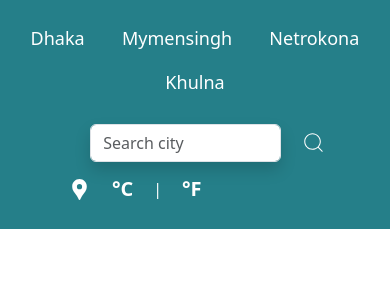
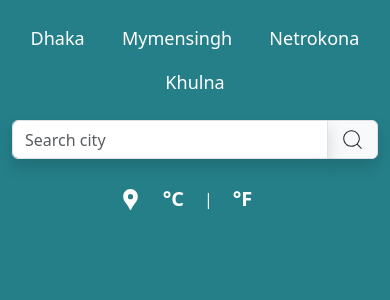
Before and after one commit to sagorpaul142/weather_forecast_app, a React (Vite) app: page / in a window 390 px wide. Shown: the top 300 px of the page. Built offline with nearby package versions, Linux system fonts and the light colour scheme; no server answers.

Commit message:
ui design furnished

```diff
--- a/src/App.jsx
+++ b/src/App.jsx
@@ -54,7 +54,7 @@ function App() {
   }, [query, units])
 
   return (
-    <div className={'container'} style={{backgroundColor: "#257F89"}}>
+    <div className={'container'}>
       <Header setQuery={setQuery}/>
       <SearchSection setQuery={setQuery} units={units} setUnits={setUnits}/>
       {
@@ -73,12 +73,12 @@ function App() {
               <TemperatureAndDetails weather={weather} units={units}/>
               <Forecast items={weather.hourly} title={'Today Forecast'}/>
               <Forecast items={weather.daily} title={'Daily Forecast'} daily/>
-              <br/>
             </>
           )
       }
       <ToastContainer/>
     </div>
+
   )
 }
 
--- a/src/Components/SearchSection.jsx
+++ b/src/Components/SearchSection.jsx
@@ -1,7 +1,6 @@
 import {MdLocationPin} from "react-icons/md";
 import {CiSearch} from "react-icons/ci";
 import {useState} from "react";
-import {RxCross1} from "react-icons/rx";
 
 const SearchSection = ({setQuery, setUnits, units}) => {
   const [city, setCity] = useState('')
@@ -11,10 +10,6 @@ const SearchSection = ({setQuery, setUnits, units}) => {
     if (city) {
       setQuery(city)
     }
-  }
-  const clearInput = () => {
-    setCity("")
-    console.log(city)
   }
   const handleLocation = () => {
     if (navigator.geolocation) {
@@ -32,46 +27,38 @@ const SearchSection = ({setQuery, setUnits, units}) => {
     }
   }
   return (
-    <div className={'w-100 d-flex'}>
-      <div className="" style={{width: '15%'}}></div>
-      <div style={{width: '70%'}} className={'py-3'}>
+    <div className={'py-3'}>
       <div className="row  align-items-center">
-          <div className="col-md-7 offset-1">
+        <div className="col-md-2 d-sm-none d-md-block"></div>
+        <div className="col-md-8 col-sm-12">
           <form onSubmit={handleSearchClick} className={'d-flex justify-content-between align-items-center'}>
-              <div className="position-relative" style={{width: '86%'}}>
+            <div className="input-group">
               <input
-                  type={"text"}
+                type="text"
                 placeholder={'Search city'}
-                  className={'form-control shadow  me-3 '}
+                className="form-control shadow"
+                id="validationCustomUsername"
+                aria-describedby="inputGroupPrepend"
                 onChange={(e) => setCity(e.currentTarget.value)}
                 value={city}
               />
-                {
-                  city?.length > 0 &&
-                  <RxCross1
-                    className={'position-absolute clear_input cursor-pointer'}
-                    size={20}
-                    onClick={clearInput}
-                  />
-                }
-              </div>
-
-
-              <button
-                type={"submit"}
-                onClick={handleSearchClick}
-                className='search_button'
-              >
+              <div className="invalid-feedback"></div>
+              <span
+                className="input-group-text shadow cursor-pointer search_button"
+                onClick={handleSearchClick}>
                   <CiSearch
-                  className={'icon'}
                     size={25}
                   />
-              </button>
+                </span>
+            </div>
 
           </form>
         </div>
-          <div
-            className="col-md-4 col-lg-3 d-flex justify-content-sm-center justify-content-lg-evenly align-items-center">
+        <div className="col-md-2 d-sm-none d-md-block"></div>
+      </div>
+      <div className="row mt-3">
+        <div className="col-md-2 d-sm-none d-md-block"></div>
+        <div className="col-md-8 col-sm-12 d-flex justify-content-center align-items-center">
           <MdLocationPin onClick={handleLocation} className={'icon'} size={25}/>
           <div className="d-flex align-items-center">
             <button onClick={handleUnitsChange} name={'metric'} className={'celcius_ferenhit'}>°C</button>
@@ -79,10 +66,9 @@ const SearchSection = ({setQuery, setUnits, units}) => {
             <button onClick={handleUnitsChange} name={'imperial'} className={'celcius_ferenhit'}>°F</button>
           </div>
         </div>
-          <div className="offset-lg-1"></div>
+        <div className="col-md-4 d-sm-none d-md-block"></div>
       </div>
-      </div>
-      <div className="" style={{width: '15%'}}></div>
+
     </div>
   );
 };
--- a/src/Helper.js
+++ b/src/Helper.js
@@ -38,18 +38,10 @@ export const options = {
       stagePadding: 80,
     },
     780: {
-      items: 2,
-      center: false,
-      autoplay: true,
-      nav: false,
-      stagePadding: 130,
+      items: 3,
     },
     991: {
       items: 3,
-      center: true,
-      autoplay: true,
-      nav: false,
-      stagePadding: 80,
     },
     992: {
       items: 5,
--- a/src/index.css
+++ b/src/index.css
@@ -1,27 +1,12 @@
 @import url('https://fonts.googleapis.com/css2?family=Lato:wght@400;700;900&family=Poppins:ital,wght@0,100;0,200;0,300;0,400;0,500;0,600;0,700;0,800;0,900;1,100;1,200;1,300;1,400;1,500;1,600;1,700;1,800;1,900&display=swap');
 
-:root {
-    font-family: Inter, system-ui, Avenir, Helvetica, Arial, sans-serif;
-    line-height: 1.5;
-    font-weight: 400;
-    color-scheme: light dark;
-    color: rgba(255, 255, 255, 0.87);
-    font-synthesis: none;
-    text-rendering: optimizeLegibility;
-    -webkit-font-smoothing: antialiased;
-    -moz-osx-font-smoothing: grayscale;
-    -webkit-text-size-adjust: 100%;
-}
-
-/*--------------------------------------------------------------
-# General
---------------------------------------------------------------*/
 body {
     margin: 0;
     font-family: 'Poppins', sans-serif;
     color: #ffffff;
     -webkit-font-smoothing: antialiased;
     -moz-osx-font-smoothing: grayscale;
+    background-color: rgb(37, 127, 137) !important;
 }
 
 p {
@@ -41,35 +26,6 @@ a {
 a:hover {
     color: #4F4F4F;
     text-decoration: none;
-}
-
-/*--------------------------------------------------------------
-# Preloader
---------------------------------------------------------------*/
-#preloader {
-    position: fixed;
-    top: 0;
-    left: 0;
-    right: 0;
-    bottom: 0;
-    z-index: 9999;
-    overflow: hidden;
-    background: #fff;
-}
-
-#preloader:before {
-    content: "";
-    position: fixed;
-    top: calc(50% - 30px);
-    left: calc(50% - 30px);
-    border: 6px solid #5fcf80;
-    border-top-color: #fff;
-    border-bottom-color: #fff;
-    border-radius: 50%;
-    width: 60px;
-    height: 60px;
-    -webkit-animation: animate-preloader 1s linear infinite;
-    animation: animate-preloader 1s linear infinite;
 }
 
 .cursor-pointer {
@@ -225,5 +181,6 @@ button.disabled {
     background-color: #ffffff !important;
 }
 
-
-/*#15545B*/
+.form-control:focus {
+    border-color: #fff !important;
+}
```
Lines whose indentation alone changed are shown as unchanged.
